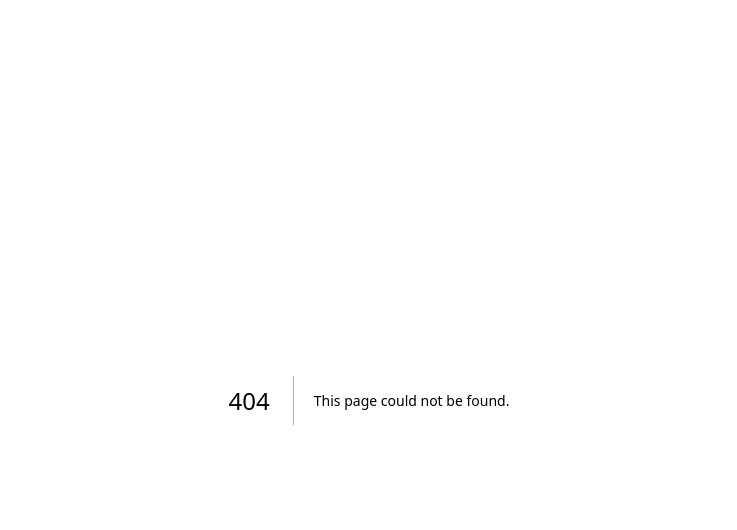
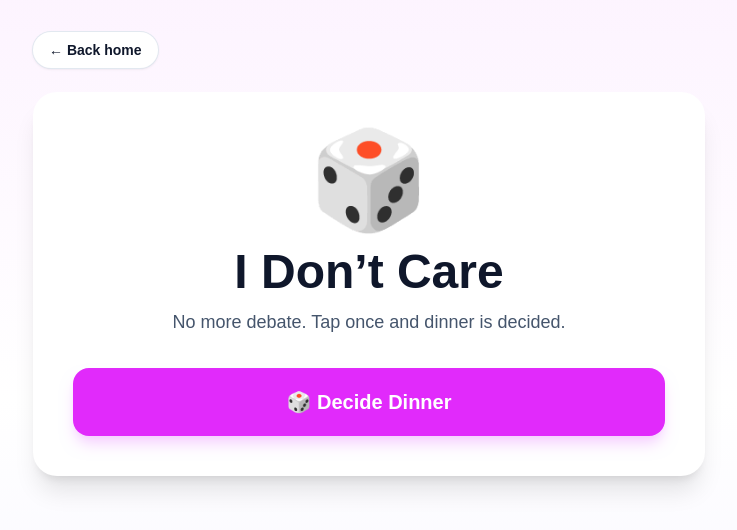
Before and after one commit to tommygreer1/idk-dinner1.0, a Next.js app: page /surprise in a window 1280 px wide. Before the commit this address had no page. Shown: the top 530 px of the page, without its empty margins (271-1008 px from the left). Built offline with nearby package versions, Linux system fonts and the light colour scheme.

Commit message:
Add surprise me decision wheel

```diff
--- /dev/null
+++ b/app/surprise/page.tsx
@@ -0,0 +1,50 @@
+"use client";
+
+import Link from "next/link";
+import { useState } from "react";
+
+const choices = [
+  { emoji: "🍳", title: "Cook at Home", detail: "Make honey BBQ chicken bowls." },
+  { emoji: "🍔", title: "Eat Out", detail: "Pick a nearby local restaurant." },
+  { emoji: "🔥", title: "Use the Smoker", detail: "Smoke chicken and save leftovers." },
+  { emoji: "🌮", title: "Taco Night", detail: "Fast, cheap, and family friendly." },
+  { emoji: "🍕", title: "Pizza Night", detail: "Order it or make easy flatbread pizzas." },
+  { emoji: "♻️", title: "Leftover Night", detail: "Use what is already in the fridge." },
+];
+
+export default function SurprisePage() {
+  const [pick, setPick] = useState<(typeof choices)[number] | null>(null);
+  const [spinning, setSpinning] = useState(false);
+
+  function decide() {
+    setSpinning(true);
+    window.setTimeout(() => {
+      setPick(choices[Math.floor(Math.random() * choices.length)]);
+      setSpinning(false);
+    }, 600);
+  }
+
+  return (
+    <main className="min-h-screen bg-gradient-to-b from-fuchsia-50 via-white to-violet-50 px-4 py-8 text-slate-900">
+      <div className="mx-auto max-w-2xl">
+        <Link href="/" className="mb-6 inline-flex rounded-full bg-white px-4 py-2 text-sm font-bold shadow-sm ring-1 ring-slate-200">← Back home</Link>
+        <section className="rounded-3xl bg-white p-7 text-center shadow-xl sm:p-10">
+          <div className={`text-8xl ${spinning ? "animate-spin" : ""}`}>🎲</div>
+          <h1 className="mt-5 text-4xl font-black sm:text-5xl">I Don’t Care</h1>
+          <p className="mt-3 text-lg text-slate-600">No more debate. Tap once and dinner is decided.</p>
+          <button onClick={decide} disabled={spinning} className="mt-8 w-full rounded-2xl bg-fuchsia-500 px-6 py-5 text-xl font-black text-white shadow-lg shadow-fuchsia-200 hover:bg-fuchsia-600 disabled:opacity-60">{spinning ? "Deciding..." : "🎲 Decide Dinner"}</button>
+        </section>
+
+        {pick && (
+          <section className="mt-8 rounded-3xl bg-slate-950 p-8 text-center text-white shadow-2xl">
+            <div className="text-7xl">{pick.emoji}</div>
+            <p className="mt-4 text-sm font-bold uppercase tracking-[.2em] text-fuchsia-300">Decision made</p>
+            <h2 className="mt-2 text-4xl font-black">{pick.title}</h2>
+            <p className="mt-3 text-lg text-slate-300">{pick.detail}</p>
+            <button onClick={decide} className="mt-6 rounded-2xl bg-white px-6 py-3 font-bold text-slate-950">Nope, try again</button>
+          </section>
+        )}
+      </div>
+    </main>
+  );
+}
```
